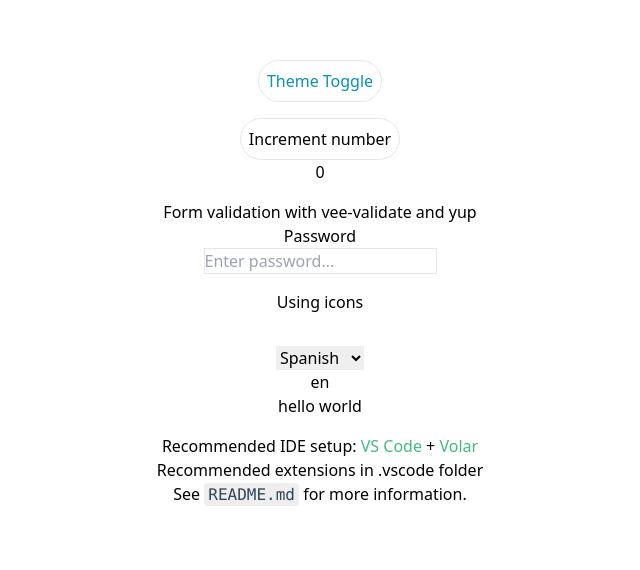
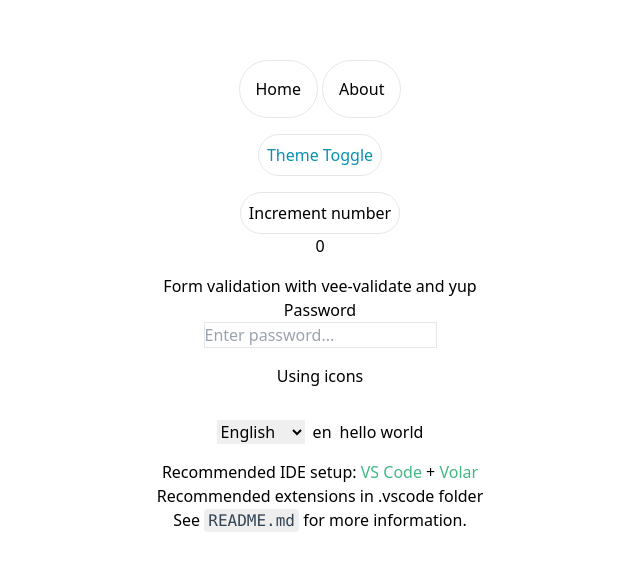
Before and after one commit to KarlKaster/vite-vue-tail, a Vue app: page / in a window 1280 px wide. Shown: the top 570 px of the page, without its empty margins (320-960 px from the left). Built offline with nearby package versions, Linux system fonts and the light colour scheme; no server answers; some icons are missing.

Commit message:
routing added, i18n fixed

```diff
--- a/src/App.vue
+++ b/src/App.vue
@@ -35,11 +35,20 @@ axios
 </script>
 
 <template>
+    <ul class="flex gap-1 justify-center items-center">
+        <li class="p-4 rounded-full border">
+            <router-link to="/home">Home</router-link>
+        </li>
+        <li class="p-4 rounded-full border">
+            <router-link to="/about">About</router-link>
+        </li>
+    </ul>
+
+    <router-view />
     <ThemeToggler class="m-4" />
     <IncrementVue class="m-4" />
     <Form class="m-4" />
     <Iconify class="m-4" />
-    <router-view />
     <Internationalization class="m-4" />
     <HelloWorld class="m-4" />
 </template>
--- a/src/components/I18n.vue
+++ b/src/components/I18n.vue
@@ -4,7 +4,7 @@ import { useI18n } from 'vue-i18n';
 
 const { t, locale } = useI18n({ useScope: 'global' });
 const state = reactive({
-    language: 'es',
+    language: 'en',
 });
 
 watch(state, (newState) => {
@@ -13,7 +13,7 @@ watch(state, (newState) => {
 </script>
 
 <template>
-    <div>
+    <div class="flex gap-2 justify-center">
         <select id="language" v-model="state.language" name="language">
             <option value="en">English</option>
             <option value="ja">Japanese</option>
```
